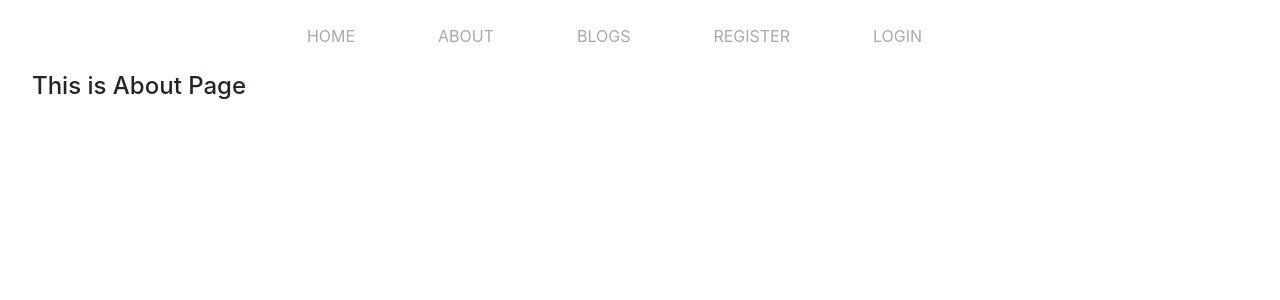
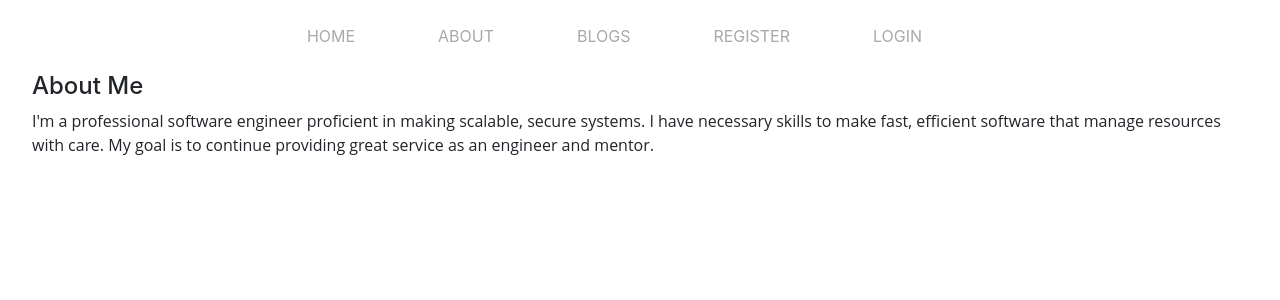
Before and after one commit to ra89fi/Cpp-Mentor, a React (Create React App) app: page /about in a window 1280 px wide. Shown: the top 300 px of the page. Built offline with nearby package versions, Linux system fonts and the light colour scheme; no server answers.

Commit message:
about page

```diff
--- a/src/components/About.js
+++ b/src/components/About.js
@@ -3,7 +3,13 @@ import React from 'react';
 const About = () => {
     return (
         <div style={{ padding: '0 2em 2em' }}>
-            <h4>This is About Page</h4>
+            <h4>About Me</h4>
+            <p>
+                I'm a professional software engineer proficient in making
+                scalable, secure systems. I have necessary skills to make fast,
+                efficient software that manage resources with care. My goal is
+                to continue providing great service as an engineer and mentor.
+            </p>
         </div>
     );
 };
--- a/src/components/Home.js
+++ b/src/components/Home.js
@@ -7,6 +7,7 @@ const Home = () => {
     const checkout = (id) => {
         navigate(`/checkout/${id}`);
     };
+    const gotoAbout = () => navigate('/about');
     return (
         <div className="home">
             <div className="banner">
@@ -26,7 +27,10 @@ const Home = () => {
                         improves the lives of those around me.
                     </p>
                     <p>
-                        <button className="btn btn-primary">
+                        <button
+                            className="btn btn-primary"
+                            onClick={() => gotoAbout()}
+                        >
                             More About Me
                         </button>
                     </p>
```
